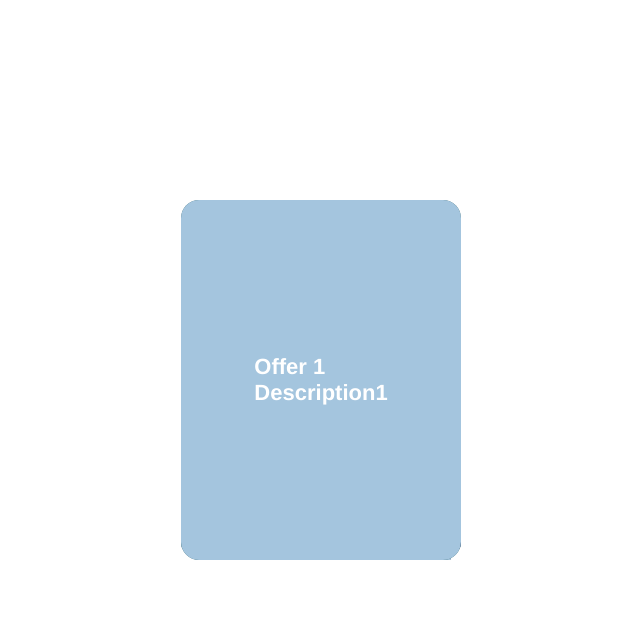
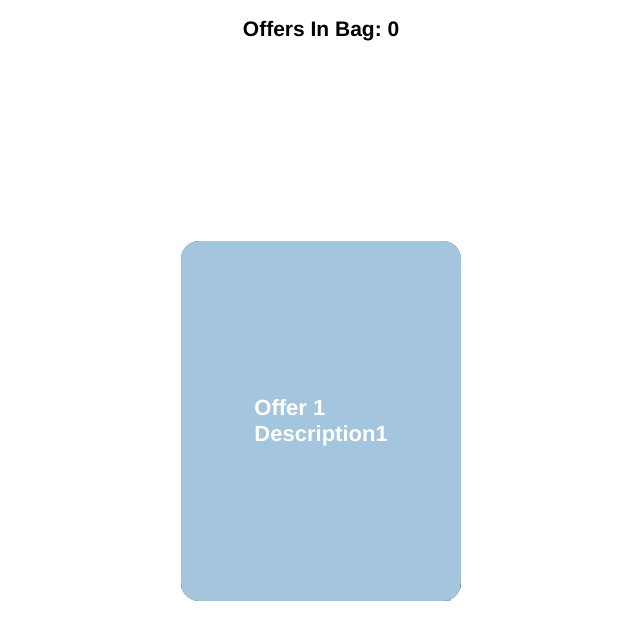
Before and after one commit to rafeeqahparveen/swiper-demo, a React (Create React App) app: page / in a window 1280 px wide. Shown: the top 640 px of the page, without its empty margins (319-959 px from the left). Built offline with nearby package versions, Linux system fonts and the light colour scheme.

Commit message:
[Ishika | Rafeeqah] Add. Counter for offers added to bag.

```diff
--- a/src/VerticalSwiper.js
+++ b/src/VerticalSwiper.js
@@ -14,14 +14,18 @@ SwiperCore.use([Manipulation]);
 
 export default function VerticalSwiper(props) {
     const [swiperRef, setSwiperRef] = useState(null);
-
+    const [bagCount, setBagCount] = useState(0);
     const slideToRemove = (swiper) => {
+        if (swiper.touches.currentX < swiper.touches.startX) {
+            setBagCount(bagCount + 1);
+        }
         swiper.slideNext(5, true);
         swiper.removeSlide(swiper.activeIndex - 1);
     };
 
     return (
         <>
+            <h2><center>Offers In Bag: {bagCount}</center></h2>
             <Swiper
                 onSwiper={(swiper) => setSwiperRef(swiper)}
                 className="mySwiper swiper-v main-container"
```
